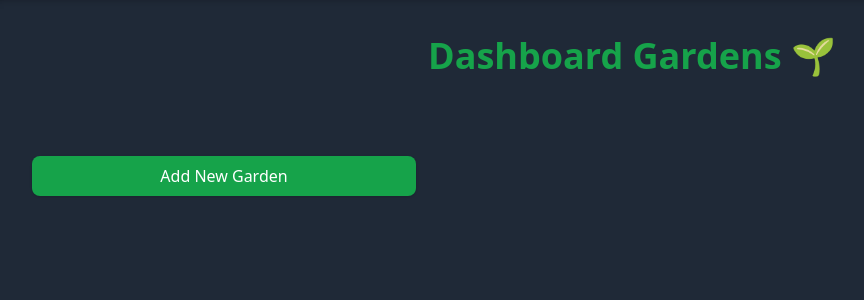
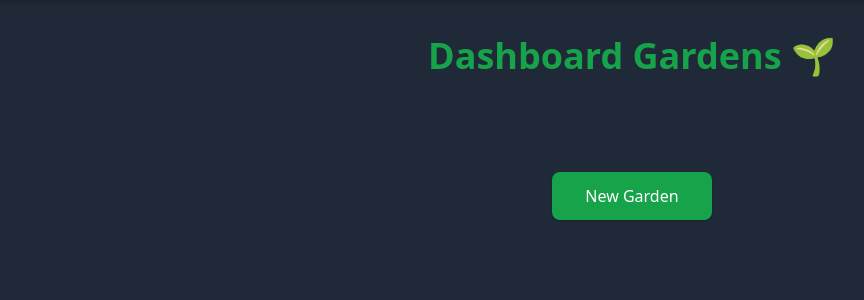
Before and after one commit to frascalise/FloraTech, a Django app: page /home/ in a window 1280 px wide. Shown: the part 64-364 px from the top of the page, without its empty margins (8-872 px from the left). Run offline with Django 5.2, Linux system fonts and the light colour scheme; a user stored in the database is signed in; data comes from the database, SQL or seed files in the repository; both versions use the stored data as it was after the commit; data that the repository does not hold is empty; some libraries are stand-ins or nearby versions.

Commit message:
check sensor

```diff
--- a/FloraTech/views.py
+++ b/FloraTech/views.py
@@ -296,7 +296,7 @@ def check_sensor(request, raspberry_id):
         response.append(sensorData)
         print("Response: ", response)
 
-    return JsonResponse(response)
+    return JsonResponse(response, safe=False)
 
 # Add a new sensor to the database
 @csrf_exempt
--- a/templates/home/home.html
+++ b/templates/home/home.html
@@ -33,78 +33,23 @@
         {% for garden in gardens %}
         <div class="bg-gray-600 shadow-lg rounded-3xl p-5 flex flex-col items-center relative text-white">
             <h2 class="text-xl font-semibold">{{ garden.label }}</h2>
-            <canvas id="chart{{ garden.id }}" class="mt-4 w-full h-40"></canvas>
+            <img
+                src="https://static.vecteezy.com/system/resources/previews/057/722/445/non_2x/elegant-minimalist-vertical-garden-with-herbs-and-vegetables-isolated-mixed-planting-premium-free-png.png"
+                alt="Icona giardino"
+                class="w-64 h-64 mt-2"
+            >
             <div class="mt-4 flex gap-4">
                 <a href="{% url 'garden' garden.id %}" class="bg-green-600 hover:bg-green-700 text-white py-2 px-4 rounded-lg shadow">View</a>
                 <a href="{% url 'edit_garden' garden.id %}" class="border-2 border-yellow-600 hover:bg-gray-700 text-white py-2 px-4 rounded-lg shadow">Edit</a>
             </div>
         </div>
         {% endfor %}
-
-        <a href="{% url 'add_garden' %}" class="bg-green-600 hover:bg-green-700 text-white py-2 px-4 rounded-lg shadow text-center">Add New Garden</a>
+    </div>
+    <div class="flex justify-center mb-8 mt-4">
+        <a href="{% url 'add_garden' %}" class="bg-green-600 hover:bg-green-700 text-white py-3 px-6 rounded-lg shadow w-40 text-center">
+            New Garden
+        </a>
     </div>
 </div>
 
-<!-- Script per i grafici -->
-<script>
-    document.addEventListener("DOMContentLoaded", function () {
-        {% for garden in gardens %}
-            const moistureLabels = {{ garden.moisture_labels|safe }};
-            // from 2023-04-21 12:00:00 to 21-04
-            const formattedLabels = moistureLabels.map(label => {
-                const date = new Date(label);
-                return date.toLocaleDateString('it-IT', { day: '2-digit', month: '2-digit' });
-            });
-
-            const moistureValues = {{ garden.moisture_values|safe }};
-
-            const ctx = document.getElementById("chart{{ garden.id }}").getContext("2d");
-            new Chart(ctx, {
-                type: "line",
-                data: {
-                    labels: formattedLabels,
-                    datasets: [
-                        {
-                            label: "Soil Moisture (%)",
-                            data: moistureValues,
-                            borderColor: 'rgb(126, 182, 255)',
-                            borderWidth: 2,
-                            tension: 0.4,
-                            pointRadius: 4,
-                            pointBackgroundColor: 'rgba(126, 182, 255)',
-                            fill: {
-                                target: 'origin',
-                                above: 'rgba(34, 105, 197, 0.2)'
-                            },
-                        }
-                    ]
-                },
-                options: {
-                    responsive: true,
-                    maintainAspectRatio: true,
-                    scales: {
-                        x: {
-                            ticks: { color: "white" },
-                            grid: { color: "gray" }
-                        },
-                        y: {
-                            ticks: { color: "white" },
-                            grid: { color: "gray" },
-                            beginAtZero: true
-                        }
-                    },
-                    plugins: {
-                        legend: {
-                            labels: { color: "white" }
-                        },
-                        tooltip: {
-                            mode: 'index',
-                            intersect: true,
-                        }
-                    }
-                }
-            });
-        {% endfor %}
-    });
-</script>
 {% endblock %}
```
Also changed, not shown: db.sqlite3.
